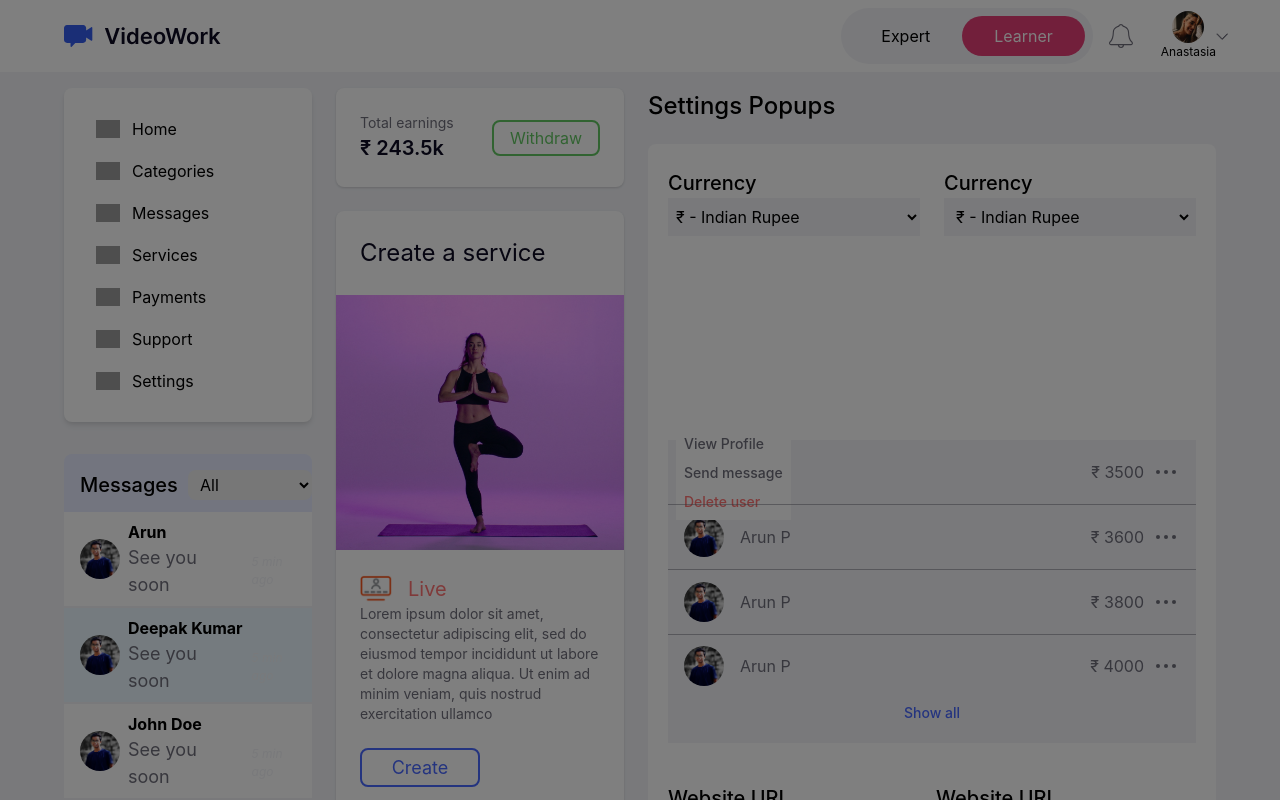
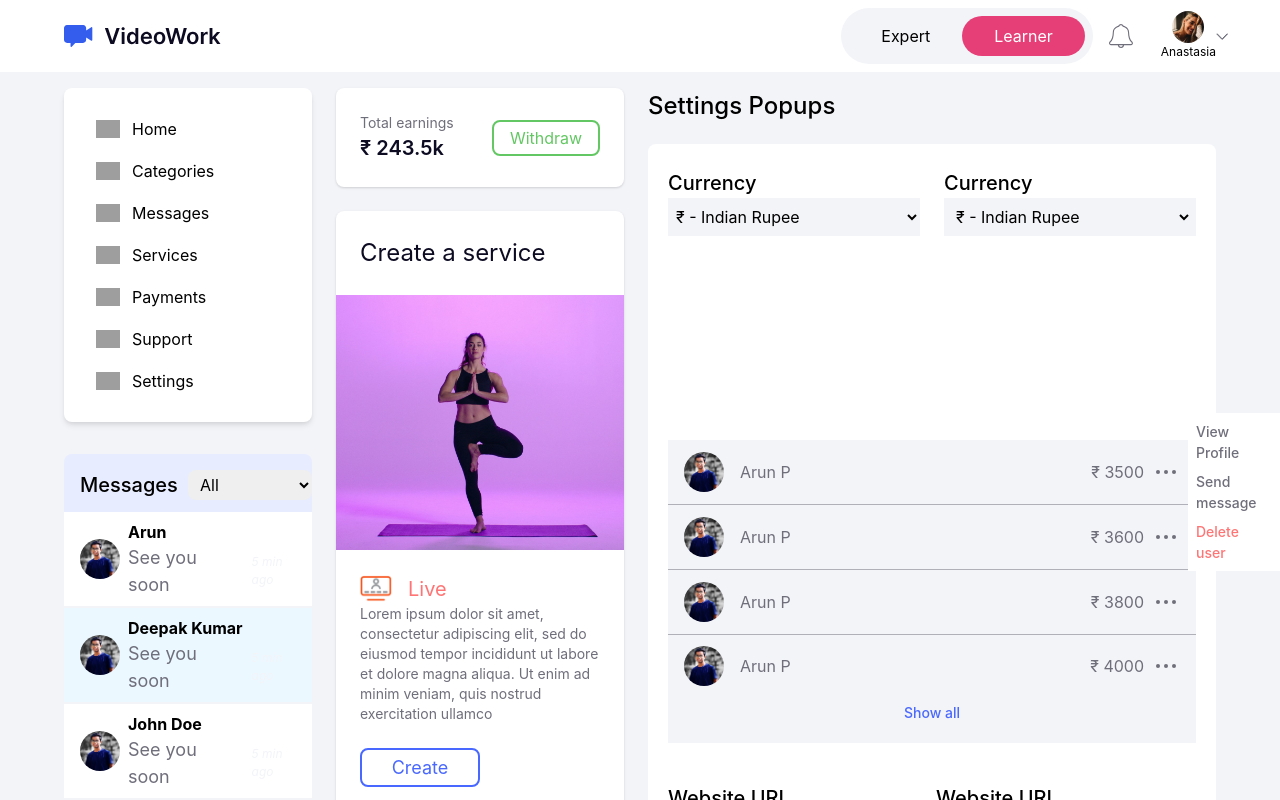
Before and after one commit to Nazeeh21/teach-it, a Next.js app: page /test in a window 1280 px wide. Both pictures are taken after a click on the element 1166 px from the left and 472 px from the top of the page. Shown: the top 800 px of the page. Built offline with nearby package versions, Linux system fonts and the light colour scheme; grey boxes are pictures that could not be loaded.

Commit message:
Improve OptionCOntainer alignment

```diff
--- a/views/Settings/Users/OptionContainer/index.js
+++ b/views/Settings/Users/OptionContainer/index.js
@@ -1,17 +1,15 @@
 import React from 'react'
 import BackDrop from '../../../../components/Backdrop'
 
-const OptionContainer = ({ show, clickHandler}) => (
-  show && <div className='absolute '>
-    <div className='p-1 bg-white '>
-    <BackDrop show={show} clicked={clickHandler} />
-    <div style={{zIndex: '500'}}>
+const OptionContainer = () => (
+
+    <div style={{zIndex: '500',}} className='p-1 bg-white '>
+
       <p className='text-sm font-medium cursor-pointer px-1 py-1'>View Profile</p>
       <p className='text-sm font-medium cursor-pointer px-1 py-1'>Send message</p>
       <p className='text-sm font-medium cursor-pointer text-red px-1 py-1'>Delete user</p>
-    </div>
 
-  </div>
+
   </div>
 )
 
--- a/views/Settings/Users/index.js
+++ b/views/Settings/Users/index.js
@@ -13,21 +13,22 @@ const Option = () => (
 const User = ({ src, name, text }) => {
   const [showOptions, setShowOptions] = useState(false)
 
-  const openShowOptions = () => setShowOptions(true)
-
-  const closeShowOptions = () => setShowOptions(false)
+   const toggleShowOptionsHandler = () => setShowOptions(prevState => !prevState)
 
   return (
     <div className='w-full bg-lightGrey py-1 px-2 text-darkGrey grid grid-rows-2 grid-cols-1 md:grid-cols-2 md:grid-rows-1 items-center'>
-
-        <OptionContainer show={showOptions} clickHandler={closeShowOptions} />
+      {showOptions && <div style={{position: 'absolute', marginLeft: '32rem', marginTop: '2.5rem', zIndex: '2000'}} className=''><OptionContainer /> </div>}
       <div className='flex items-center'>
         <Avatar src={src} alt={name} purpose='isForChat' />
         <p className='mdtext-lg ml-2'>{name}</p>
       </div>
       <div className='flex items-center justify-end'>
         <div>{text}</div>
-        <div className='cursor-pointer mx-3' onClick={openShowOptions}>{<Option />}</div>
+        <div>
+          <div className='cursor-pointer mx-3' onClick={toggleShowOptionsHandler}>{<Option />}</div>
+
+        </div>
+
       </div>
     </div>
   )
```
